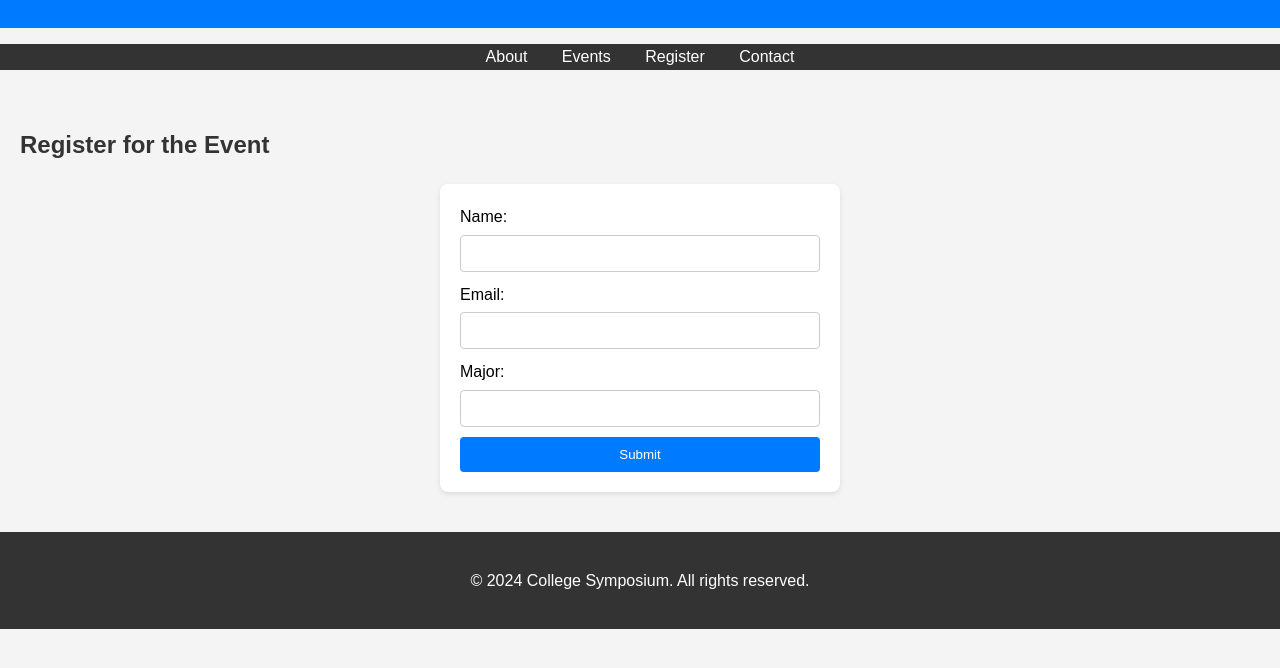
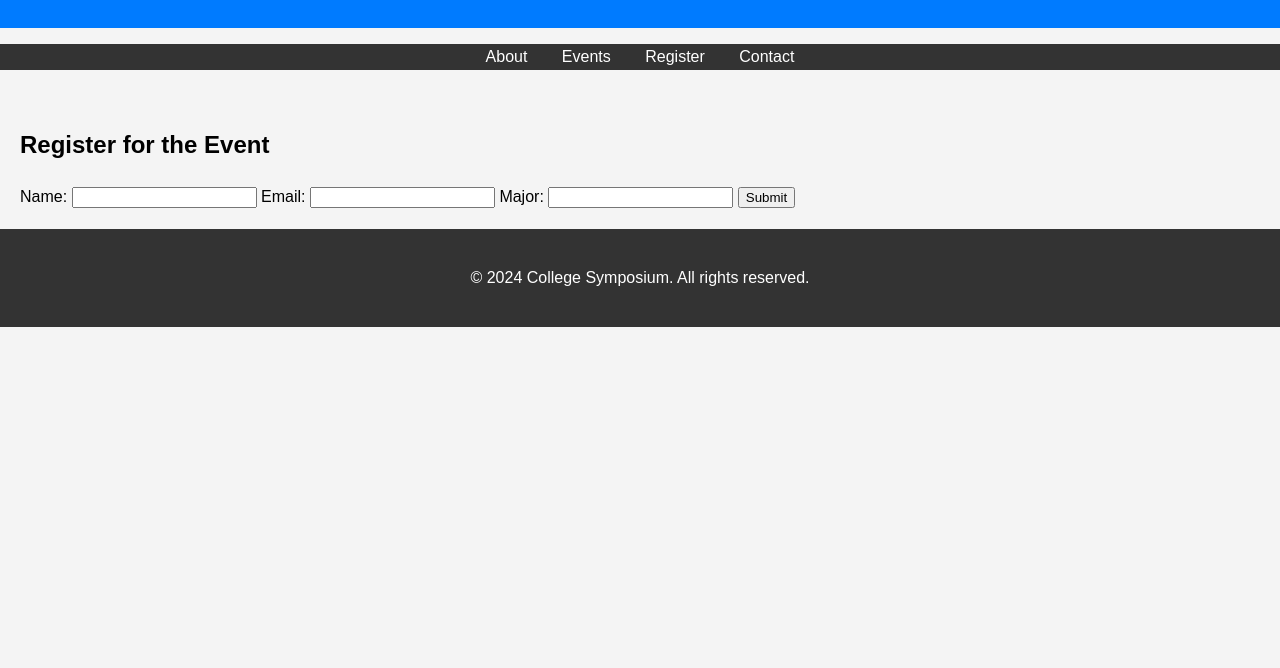
Before and after one commit to GhosthUnTer1242/Techfest-24, a plain HTML site: page register.html in a window 1280 px wide. Shown: the part 106-774 px from the top of the page. Drawn offline with Linux system fonts and the light colour scheme.

Commit message:
Update styles.css

```diff
--- a/styles.css
+++ b/styles.css
@@ -46,44 +46,44 @@ main {
     padding: 20px;
 }
 
-h2 {
+.about {
+    background: #e9ecef;
+    padding: 20px;
+    border-radius: 8px;
+    margin: 20px 0;
+}
+
+.images {
+    margin-top: 40px;
+}
+
+.images h2 {
     color: #333;
 }
 
-form {
+.image-gallery {
     display: flex;
-    flex-direction: column;
-    max-width: 400px;
-    margin: 20px auto;
-    background: #fff;
-    padding: 20px;
+    justify-content: space-between;
+    flex-wrap: wrap;
+}
+
+.image-container {
+    flex: 1 1 calc(33% - 20px);
+    margin: 10px;
+    background: white;
     border-radius: 8px;
+    overflow: hidden;
     box-shadow: 0 2px 5px rgba(0, 0, 0, 0.1);
 }
 
-label {
-    margin-bottom: 5px;
+.image-container img {
+    width: 100%;
+    height: auto;
 }
 
-input {
-    margin-bottom: 10px;
+.image-container p {
     padding: 10px;
-    border: 1px solid #ccc;
-    border-radius: 4px;
-}
-
-button {
-    padding: 10px;
-    background: #007BFF;
-    color: white;
-    border: none;
-    border-radius: 4px;
-    cursor: pointer;
-    transition: background 0.3s ease;
-}
-
-button:hover {
-    background: #0056b3;
+    color: #555;
 }
 
 footer {
```
